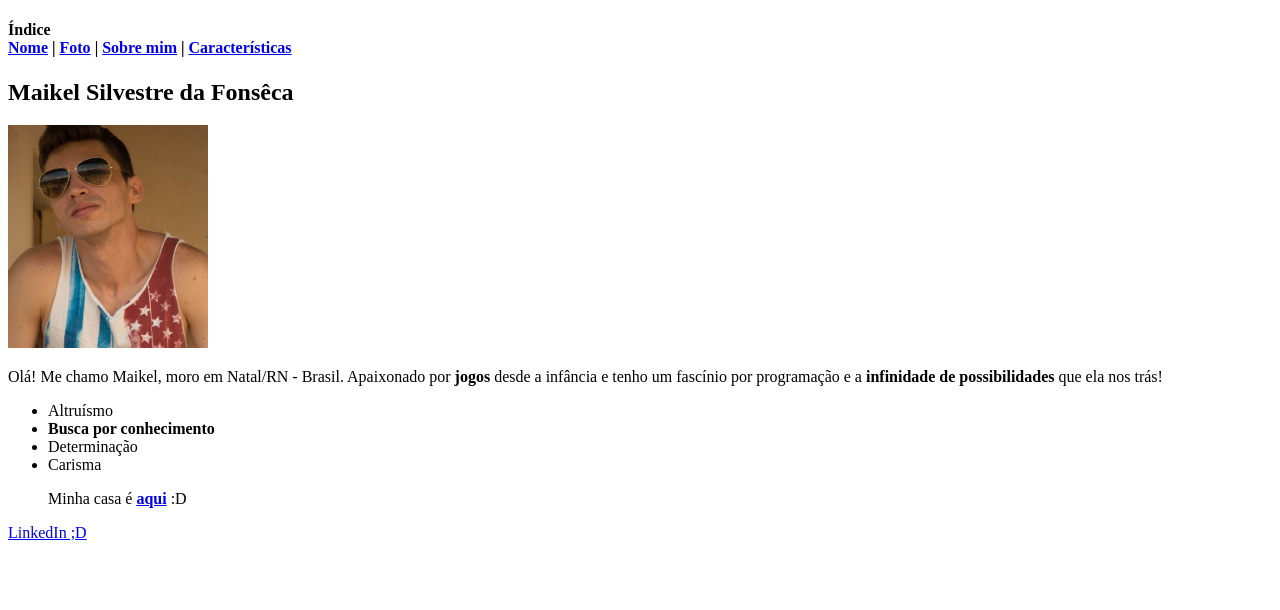
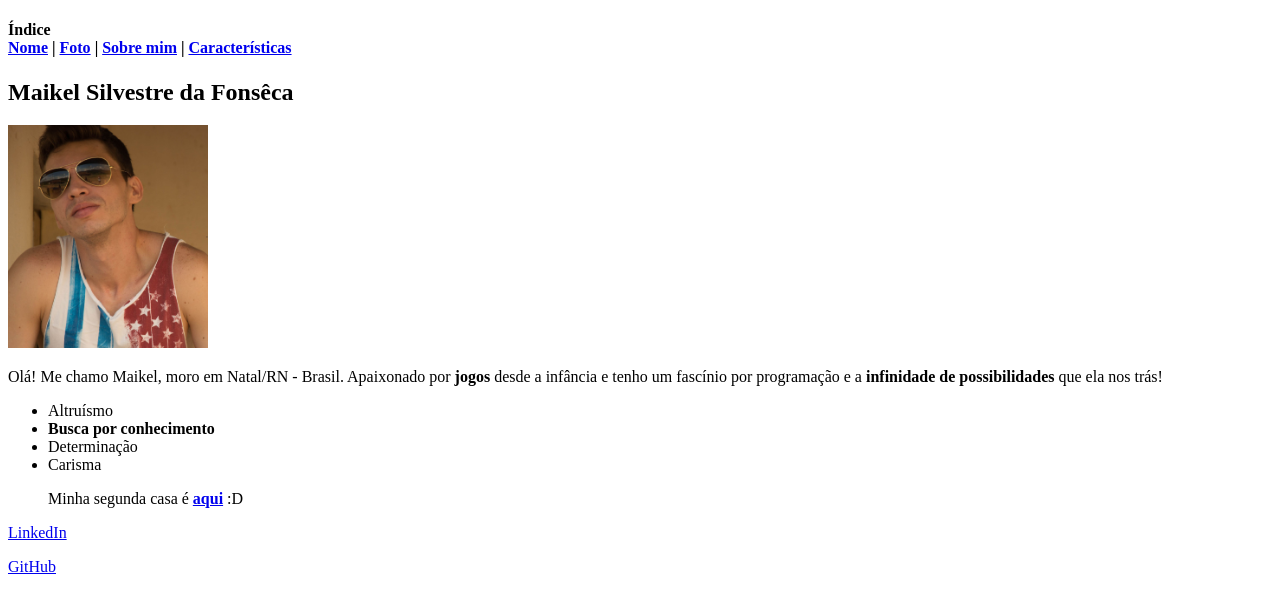
Before and after one commit to devMaikel/devMaikel.github.io, a plain HTML site: page index.html in a window 1280 px wide. Drawn offline with Linux system fonts and the light colour scheme.

Commit message:
adicionado link github

```diff
--- a/index.html
+++ b/index.html
@@ -18,8 +18,9 @@
         <li>Carisma</li>
 
 
-        <p>Minha casa é <strong><a href="https://www.google.com" target="_blank">aqui</a></strong> :D</p>
+        <p>Minha segunda casa é <strong><a href="https://www.google.com" target="_blank">aqui</a></strong> :D</p>
     </ul>
 
 
-    <p><a href="https://www.linkedin.com/in/maikelmy/" target="_blank">LinkedIn ;D</a></p>
+    <p><a href="https://www.linkedin.com/in/maikelmy/" target="_blank">LinkedIn</a></p>
+    <p><a href="https://github.com/devMaikel" target="_blank">GitHub</a></p>
```
